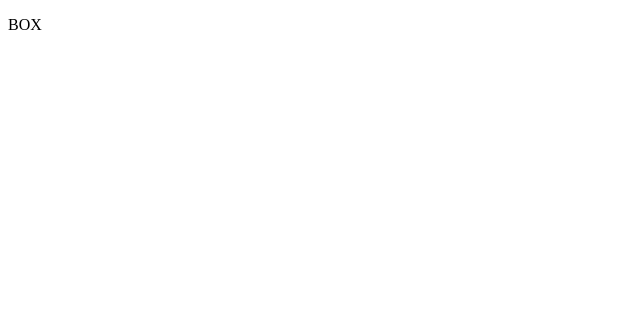
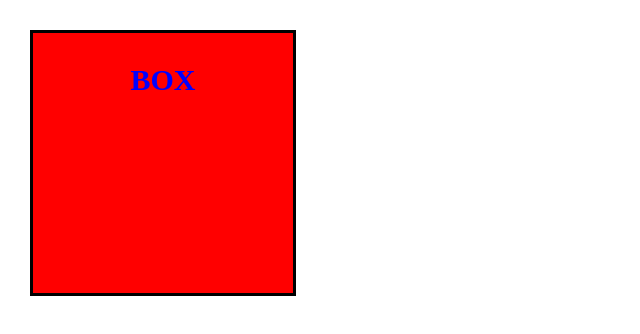
Before and after one commit to mafuyuk/DWC, a plain HTML site: page box.html in a window 1280 px wide. Shown: the whole page, without its empty margins (0-640 px from the left). Drawn offline with Linux system fonts and the light colour scheme.

Commit message:
Initial Commit

```diff
--- a/box.html
+++ b/box.html
@@ -2,7 +2,7 @@
 <html lang="ja">
   <head>
     <meta charset="UTF-8" />
-    <link rel="stylesheet" href="style.css" />
+    <link rel="stylesheet" href="style1.css" />
     <title>練習</title>
   </head>
   <body>
--- /dev/null
+++ b/style1.css
@@ -0,0 +1,19 @@
+* {
+  margin: 0;
+  padding: 0;
+}
+
+.box {
+  background-color: red;
+  width: 200px;
+  height: 200px;
+  border: 3px solid #000;
+  padding: 30px;
+  margin: 30px;
+}
+
+.box-txt{
+  font-size: 30px;
+  color: blue;
+  font-weight: bold;
+  text-align: center;}
```
Also changed, not shown: index3.html (+1 -1 lines), omikuji.png (added).
